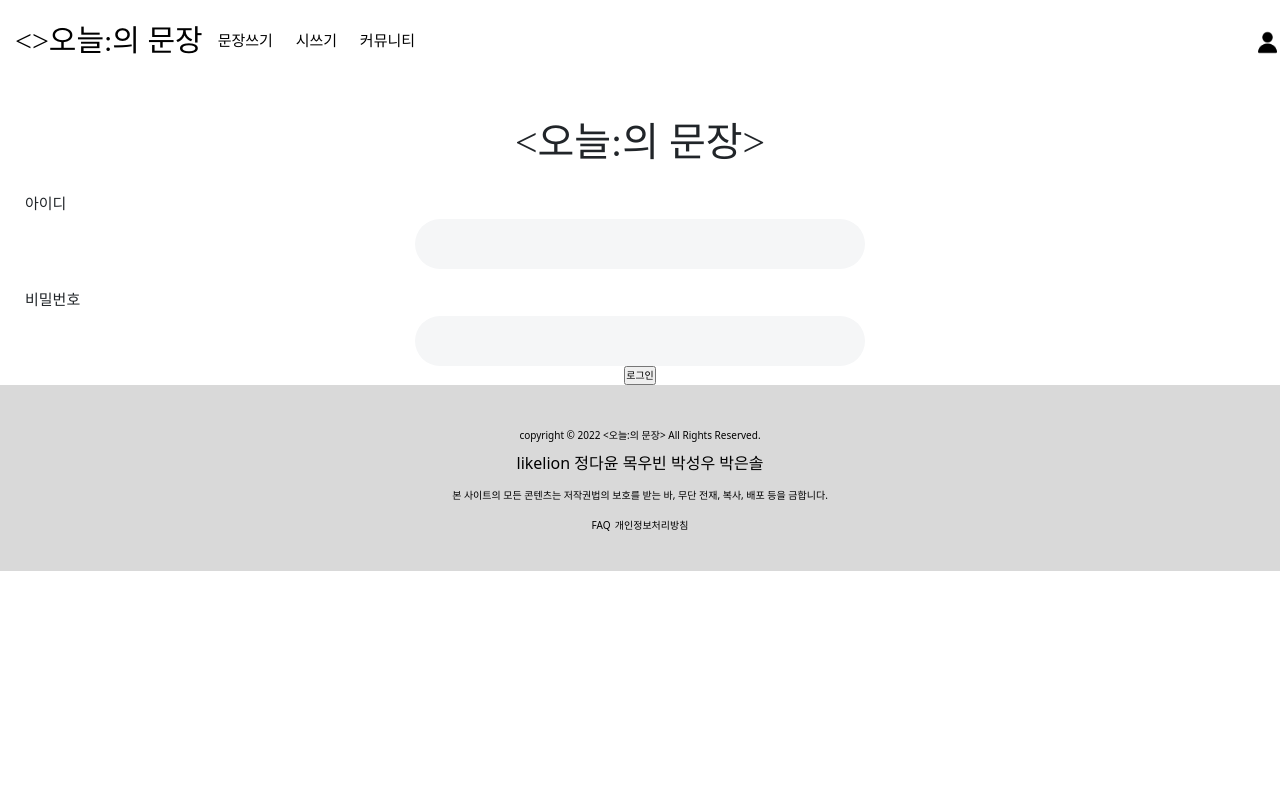
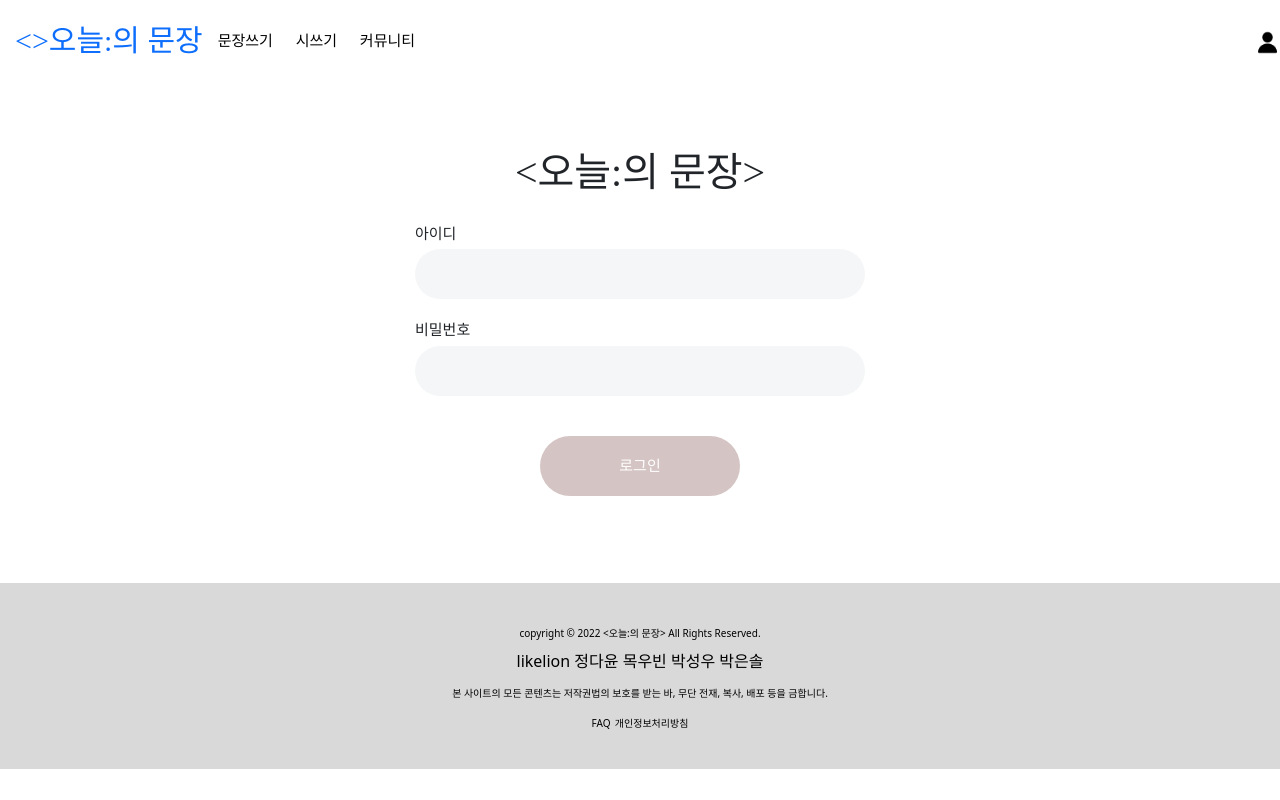
Before and after one commit to yumsae/todays-sentence, a Django app: page /accounts/login/ in a window 1280 px wide. Run offline with Django 4.2, Linux system fonts and the light colour scheme; some web fonts are replaced.

Commit message:
account imple

```diff
--- a/accountapp/templates/accountapp/login.html
+++ b/accountapp/templates/accountapp/login.html
@@ -3,7 +3,7 @@
 {% block content %}
 
 
-    <div style="text-align: center">
+    <div class="login_wrap">
         <div>
             <div class="title_wrap">
                 <p class="cont_logo">&lt;오늘:의 문장&gt;</p>
@@ -11,19 +11,19 @@
             <form action="" method="post">
                 {% csrf_token %}
                 <div>
-                    <p class="create_account">
+                    <label for="id" class="create_account">
                         아이디
-                    </p>
-                    <input type="text" class="account_box">
+                    </label>
+                    <input type="text" class="account_box" name="id" id="id">
                 </div>
                 <div>
-                    <p class="create_account">
+                    <label for="password" class="create_account">
                         비밀번호
-                    </p>
-                    <input type="text" class="account_box">
+                    </label>
+                    <input type="text" class="account_box" name="password" id="password">
                 </div>
                 <div>
-                    <input type="submit" value="로그인" class="login_btn">
+                    <input type="submit" value="로그인" class="submit_btn">
                 </div>
             </form>
         </div>
--- a/accountapp/urls.py
+++ b/accountapp/urls.py
@@ -1,6 +1,9 @@
+
+
 from django.contrib.auth.views import LoginView, LogoutView
 from django.urls import path
-from accountapp.views import AccountCreateView
+
+from accountapp import views
 
 app_name = 'accountapp'
 
@@ -9,5 +12,5 @@ urlpatterns = [
 
     path('login/', LoginView.as_view(template_name='accountapp/login.html'), name="login"),
     path('logout/', LogoutView.as_view(), name="logout"),
-    path('create/', AccountCreateView.as_view(), name="create"),
+    path('create/', views.AccountCreate, name="create"),
     ]
--- a/buildapp/urls.py
+++ b/buildapp/urls.py
@@ -1,6 +1,6 @@
 from django.contrib.auth.views import LoginView, LogoutView
 from django.urls import path
-from accountapp.views import AccountCreateView
+# from accountapp.views import AccountCreateView
 from buildapp.views import home
 
 app_name = 'buildapp'
--- a/static/css/base.css
+++ b/static/css/base.css
@@ -111,7 +111,7 @@ a:visited {
 .cont_wrap {
     text-align: center;
     width: 500px;
-    height: 900px;
+    height: 800px;
     margin: auto;
     padding-top: 3rem;
 }
@@ -121,7 +121,7 @@ a:visited {
     font-family: "hahmlet", sans-serif;
     font-size: 1.5rem;
     margin: 2rem 0 4px 2.5rem;
-
+    display: block;
 }
 
 .account_box {
@@ -130,6 +130,7 @@ a:visited {
     border: 0;
     background-color: #f5f6f7;
     border-radius: 25px;
+    padding-left: 10px;
 }
 
 .submit_btn {
@@ -141,6 +142,18 @@ a:visited {
     border-radius: 40px;
     color: #FFF;
     margin-top: 4rem;
+}
+
+.submit_btn:hover {
+    background-color: #B5A4A4;
+}
+
+.login_wrap {
+    text-align: center;
+    width: 500px;
+    height: 500px;
+    margin: auto;
+    padding-top: 3rem;
 }
 
  .main_cont {
@@ -195,7 +208,7 @@ a:visited {
 
 
 .home_guide_wrap {
-    background-color: lightgray;
+    background-color: #D9D9D9;
     height: 100rem;
 }
 
--- a/templates/header.html
+++ b/templates/header.html
@@ -1,12 +1,12 @@
 <div class="today_header">
     <div class="nav_wrap">
         <div class="nav">
-            <a href="" class="today_logo">&lt;&gt;오늘:의 문장</a>
+            <a href=" {% url "buildapp:home" %}" class="today_logo">&lt;&gt;오늘:의 문장</a>
             <a href="" class="nav_btn">문장쓰기</a>
             <a href="" class="nav_btn">시쓰기</a>
             <a href="" class="nav_btn">커뮤니티</a>
             <div class="nav_btn_wrap">
-                <a href="" class="login"></a>
+                <a href="{% url "accountapp:login" %}" class="login"></a>
             </div>
         </div>
     </div>
```
Also changed, not shown: accountapp/forms.py (added, +11 -0 lines), accountapp/templates/accountapp/create.html (+13 -15 lines), accountapp/views.py (+17 -5 lines).
